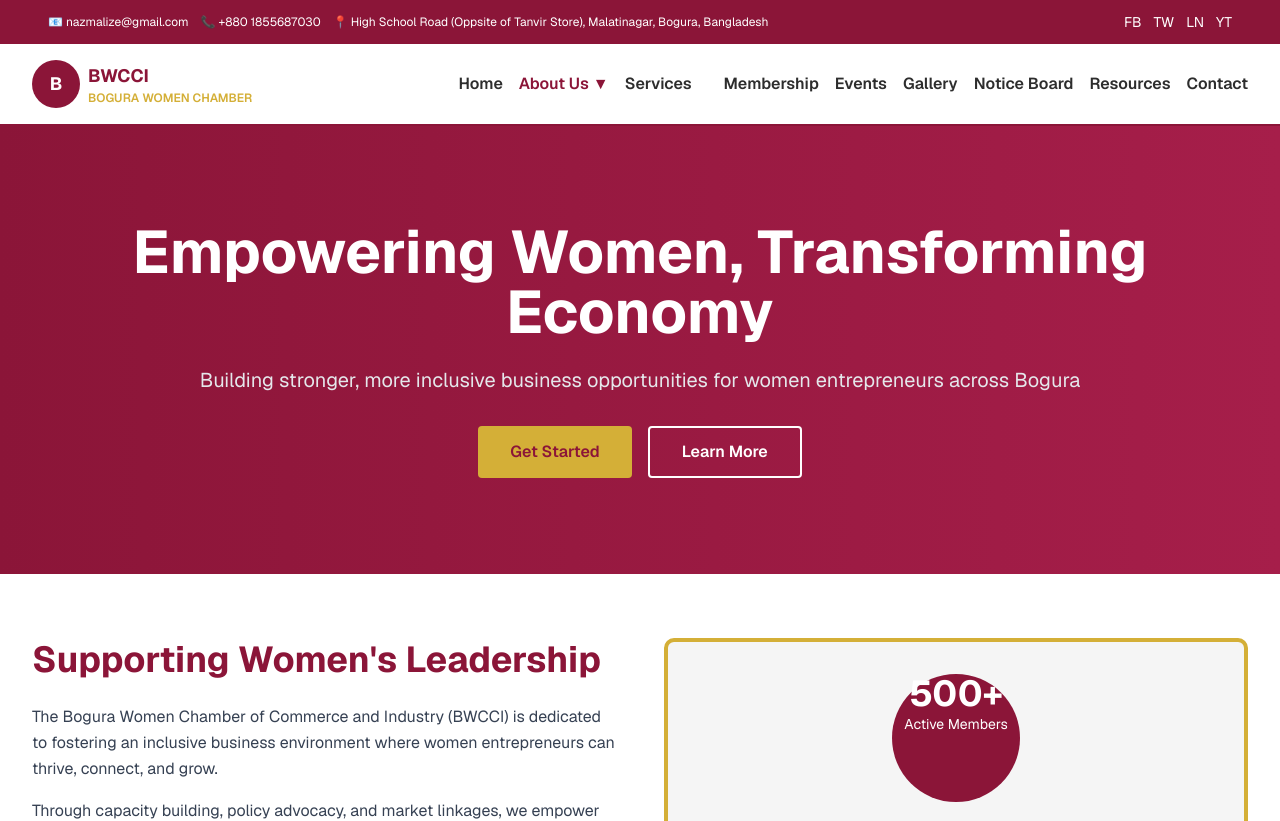
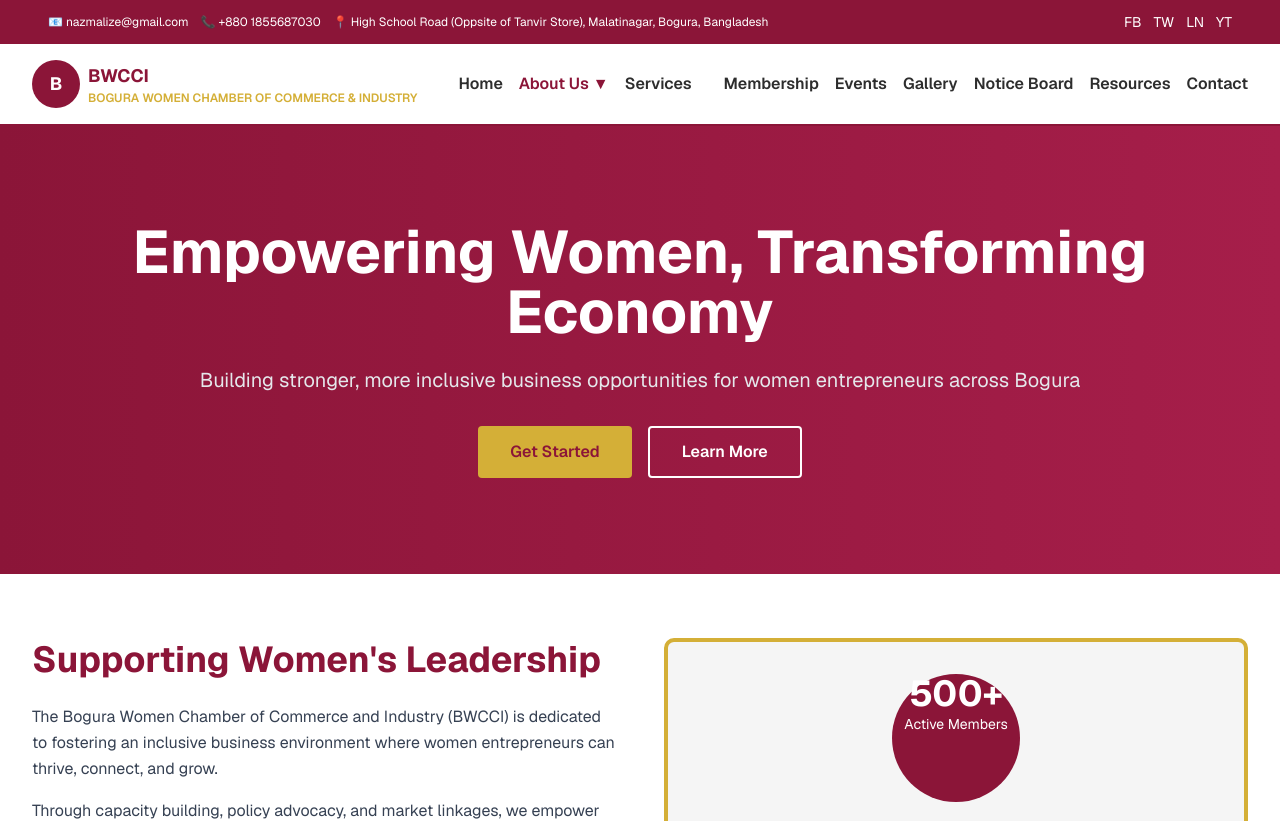
Before and after one commit to Sumaiya42/WECommerce, a Next.js app: page / in a window 1280 px wide. Shown: the top 821 px of the page. Built offline with nearby package versions, Linux system fonts and the light colour scheme.

Commit message:
fix the BWCCI full form

```diff
--- a/components/ui/header.tsx
+++ b/components/ui/header.tsx
@@ -37,7 +37,7 @@ export default function Header() {
             </div>
             <div>
               <div className="font-bold text-[#8B1538] text-lg">BWCCI</div>
-              <div className="text-[#D4AF37] text-xs font-semibold">BOGURA WOMEN CHAMBER</div>
+              <div className="text-[#D4AF37] text-xs font-semibold">BOGURA WOMEN CHAMBER OF COMMERCE & INDUSTRY</div>
             </div>
           </Link>
 
```
